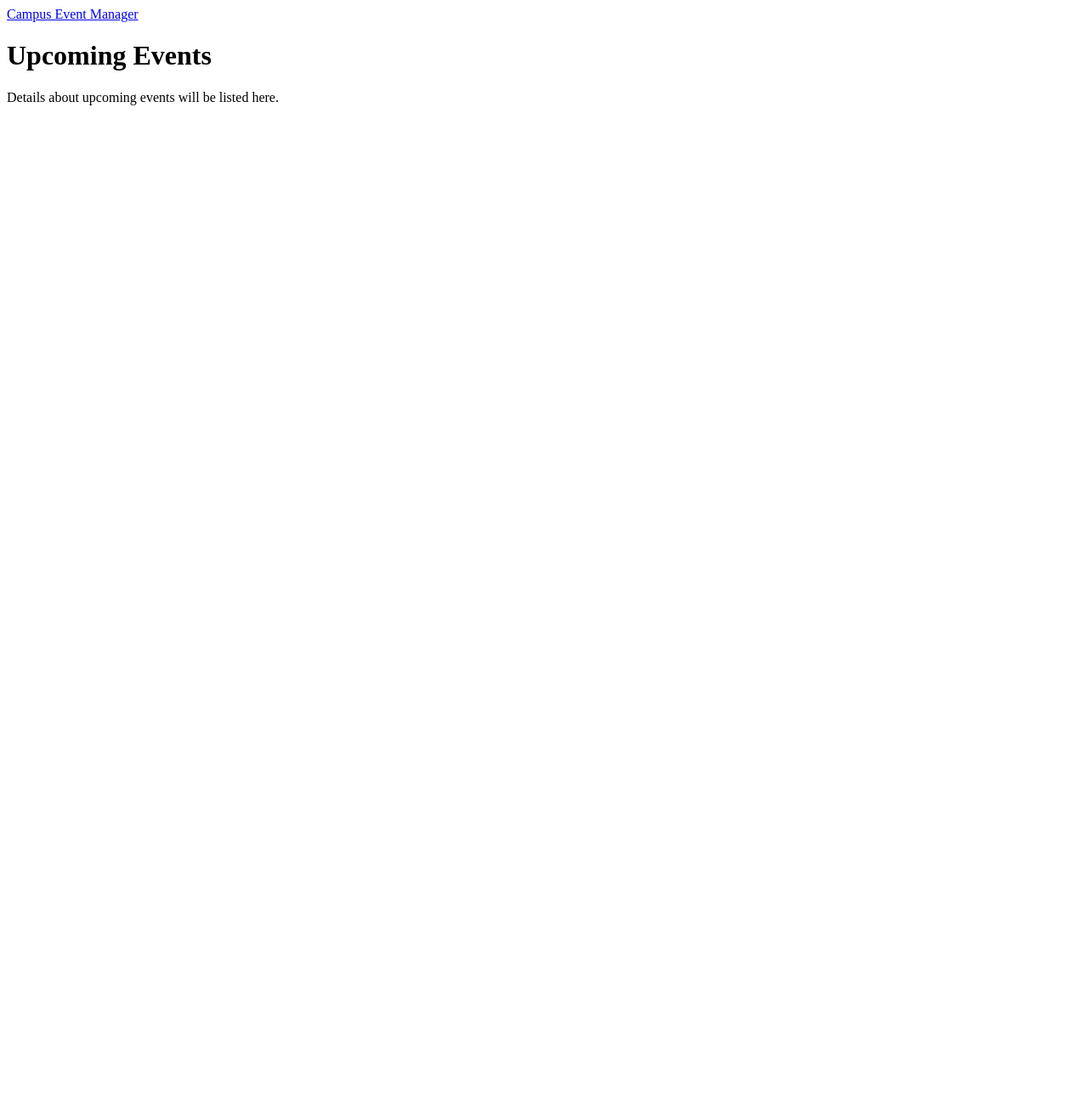
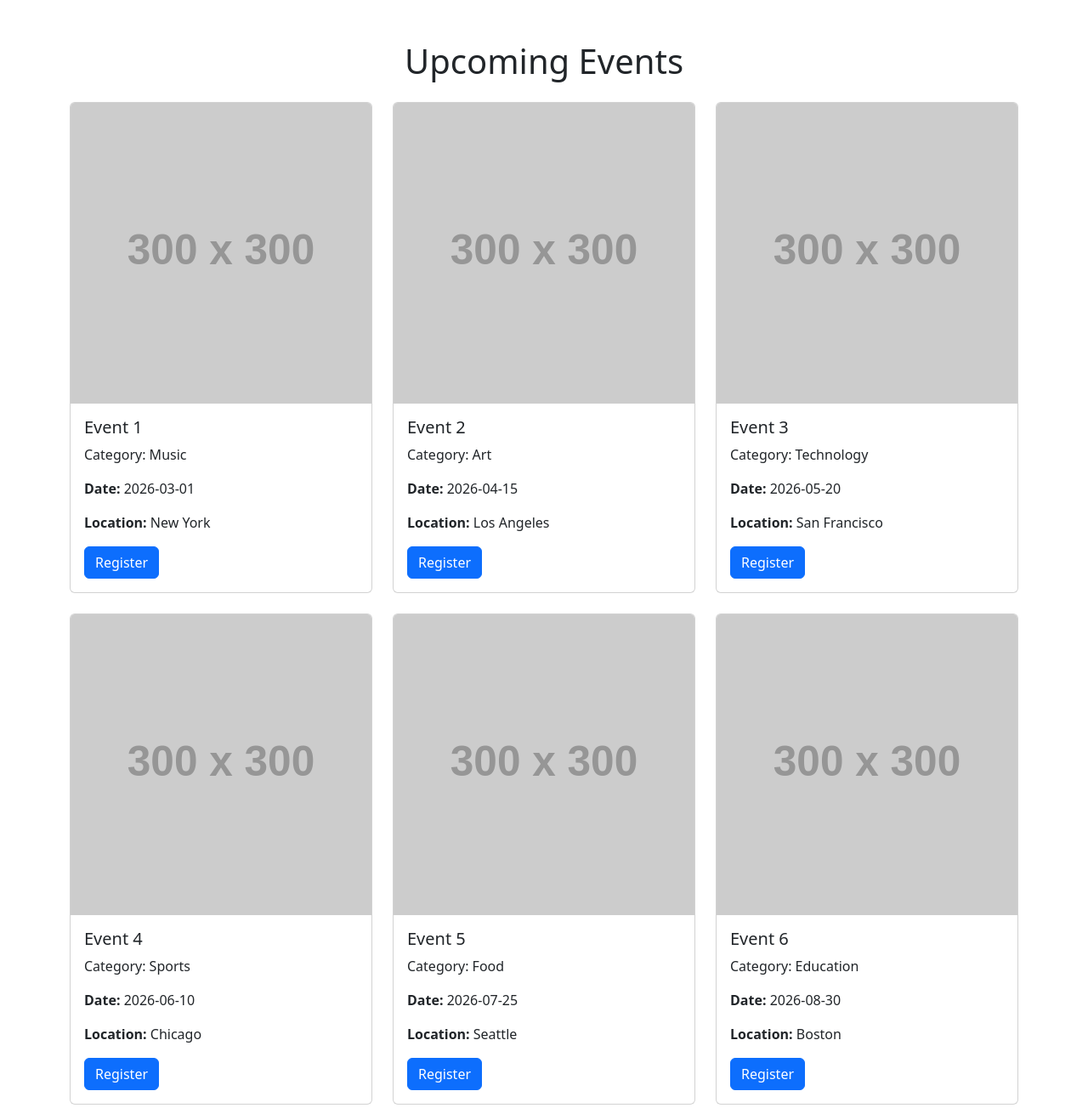
Before and after one commit to NanaBaffourNsenkyireSarpongAsante/Camous_Event_Manager, a plain HTML site: page events.html in a window 1280 px wide. Shown: the whole page at 85% size. Before the commit the page ends 800 px from the top, so only its background shows below. Drawn offline with nearby package versions, Linux system fonts and the light colour scheme; placeholder pictures from the web are drawn by us.

Commit message:
Update events.html with Bootstrap 5 styling and modern event grid layout

```diff
--- a/events.html
+++ b/events.html
@@ -3,12 +3,87 @@
 <head>
     <meta charset="UTF-8">
     <meta name="viewport" content="width=device-width, initial-scale=1.0">
+    <link href="https://cdn.jsdelivr.net/npm/bootstrap@5.3.0-alpha1/dist/css/bootstrap.min.css" rel="stylesheet">
     <title>Events</title>
 </head>
 <body>
-            <a href="index.html"><span class="logo">Campus Event Manager</span></a>
-
-    <h1>Upcoming Events</h1>
-    <p>Details about upcoming events will be listed here.</p>
+    <div class="container mt-5">
+        <h1 class="text-center mb-4">Upcoming Events</h1>
+        <div class="row">
+            <div class="col-md-4 mb-4">
+                <div class="card">
+                    <img src="https://via.placeholder.com/300" class="card-img-top" alt="Event 1">
+                    <div class="card-body">
+                        <h5 class="card-title">Event 1</h5>
+                        <p class="card-text">Category: Music</p>
+                        <p><strong>Date:</strong> 2026-03-01</p>
+                        <p><strong>Location:</strong> New York</p>
+                        <a href="#" class="btn btn-primary">Register</a>
+                    </div>
+                </div>
+            </div>
+            <div class="col-md-4 mb-4">
+                <div class="card">
+                    <img src="https://via.placeholder.com/300" class="card-img-top" alt="Event 2">
+                    <div class="card-body">
+                        <h5 class="card-title">Event 2</h5>
+                        <p class="card-text">Category: Art</p>
+                        <p><strong>Date:</strong> 2026-04-15</p>
+                        <p><strong>Location:</strong> Los Angeles</p>
+                        <a href="#" class="btn btn-primary">Register</a>
+                    </div>
+                </div>
+            </div>
+            <div class="col-md-4 mb-4">
+                <div class="card">
+                    <img src="https://via.placeholder.com/300" class="card-img-top" alt="Event 3">
+                    <div class="card-body">
+                        <h5 class="card-title">Event 3</h5>
+                        <p class="card-text">Category: Technology</p>
+                        <p><strong>Date:</strong> 2026-05-20</p>
+                        <p><strong>Location:</strong> San Francisco</p>
+                        <a href="#" class="btn btn-primary">Register</a>
+                    </div>
+                </div>
+            </div>
+            <div class="col-md-4 mb-4">
+                <div class="card">
+                    <img src="https://via.placeholder.com/300" class="card-img-top" alt="Event 4">
+                    <div class="card-body">
+                        <h5 class="card-title">Event 4</h5>
+                        <p class="card-text">Category: Sports</p>
+                        <p><strong>Date:</strong> 2026-06-10</p>
+                        <p><strong>Location:</strong> Chicago</p>
+                        <a href="#" class="btn btn-primary">Register</a>
+                    </div>
+                </div>
+            </div>
+            <div class="col-md-4 mb-4">
+                <div class="card">
+                    <img src="https://via.placeholder.com/300" class="card-img-top" alt="Event 5">
+                    <div class="card-body">
+                        <h5 class="card-title">Event 5</h5>
+                        <p class="card-text">Category: Food</p>
+                        <p><strong>Date:</strong> 2026-07-25</p>
+                        <p><strong>Location:</strong> Seattle</p>
+                        <a href="#" class="btn btn-primary">Register</a>
+                    </div>
+                </div>
+            </div>
+            <div class="col-md-4 mb-4">
+                <div class="card">
+                    <img src="https://via.placeholder.com/300" class="card-img-top" alt="Event 6">
+                    <div class="card-body">
+                        <h5 class="card-title">Event 6</h5>
+                        <p class="card-text">Category: Education</p>
+                        <p><strong>Date:</strong> 2026-08-30</p>
+                        <p><strong>Location:</strong> Boston</p>
+                        <a href="#" class="btn btn-primary">Register</a>
+                    </div>
+                </div>
+            </div>
+        </div>
+    </div>
+    <script src="https://cdn.jsdelivr.net/npm/bootstrap@5.3.0-alpha1/dist/js/bootstrap.bundle.min.js"></script>
 </body>
 </html>
```
